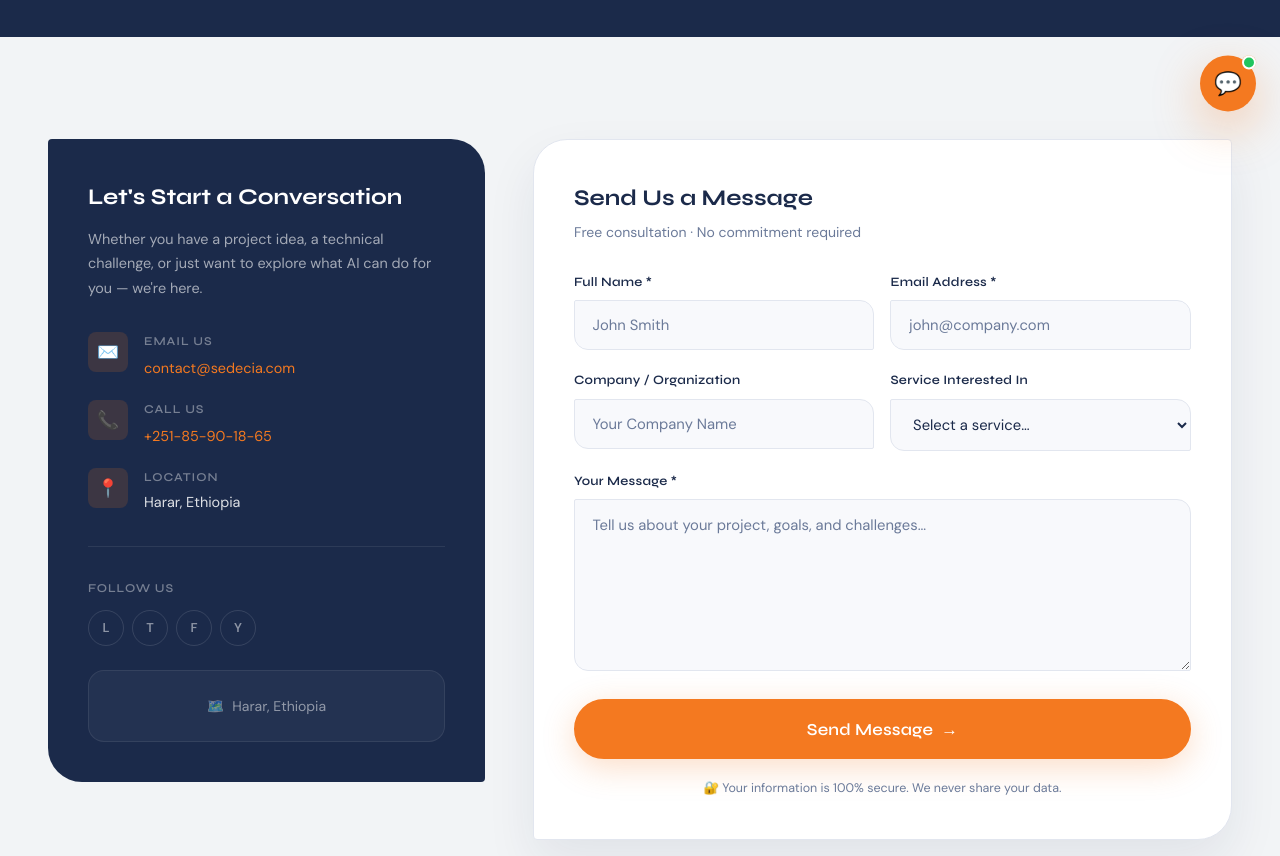
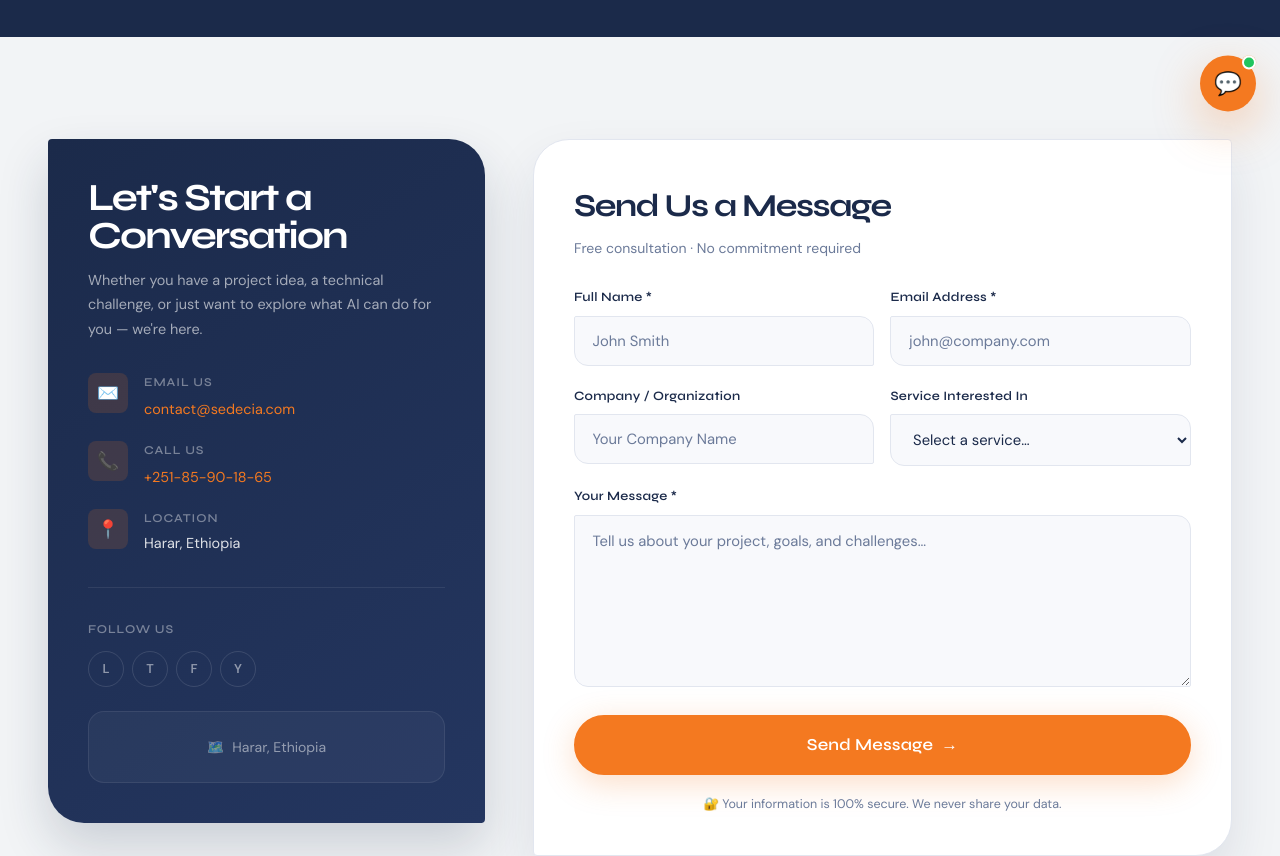
Before and after one commit to yerondereje432/sedecia, a React (Vite) app: page /contact in a window 1280 px wide. Shown: the part 660-1516 px from the top of the page. Built offline with nearby package versions, Linux system fonts and the light colour scheme.

Commit message:
Enhance styling for contact page elements

```diff
--- a/src/pages/Contact.css
+++ b/src/pages/Contact.css
@@ -261,3 +261,17 @@
 .contact-form-wrap { border-radius: 34px 4px 34px 4px; box-shadow: 0 22px 50px rgba(27,42,74,.08); }
 .contact-form__input { border-radius: 2px 14px 2px 14px; }
 @media (max-width:640px) { .contact-form-wrap, .contact-info-panel { border-radius: 4px 24px 4px 24px; } }
+
+/* Direct project-conversation direction */
+.contact-hero { background:var(--navy); color:var(--white); }
+.contact-hero__title { color:var(--white) !important; margin-block:1.3rem !important; font:600 clamp(3.4rem,7vw,7rem)/.9 var(--font-display); letter-spacing:-.075em; }
+.contact-hero__subtitle { max-width:600px; margin-inline:auto; color:rgba(255,255,255,.68); line-height:1.75; }
+.contact-hero__orb { left:80%; top:-30%; background:radial-gradient(circle,rgba(244,121,32,.24),transparent 68%); }
+.contact-info-panel { border-radius:4px 36px 4px 36px; background:linear-gradient(145deg,var(--navy),var(--navy-light)); box-shadow:0 24px 50px rgba(27,42,74,.18); }
+.contact-info-panel__eyebrow { display:block; margin-bottom:1rem; color:var(--orange); font:700 .68rem var(--font-display); letter-spacing:.14em; text-transform:uppercase; }
+.contact-info-panel__title { font-size:clamp(1.8rem,3vw,2.5rem); line-height:1; letter-spacing:-.05em; }
+.contact-form-wrap { border-radius:36px 4px 36px 4px; box-shadow:0 24px 50px rgba(27,42,74,.1); }
+.contact-form__title { font-size:clamp(1.6rem,2.5vw,2.2rem); letter-spacing:-.045em; }
+.contact-form__input { border-radius:2px 14px 2px 14px; }
+.contact-form__submit { min-height:54px; }
+@media (max-width:640px) { .contact-hero__title { font-size:clamp(3rem,14vw,5rem); } .contact-info-panel,.contact-form-wrap { border-radius:4px 26px 4px 26px; } }
```
